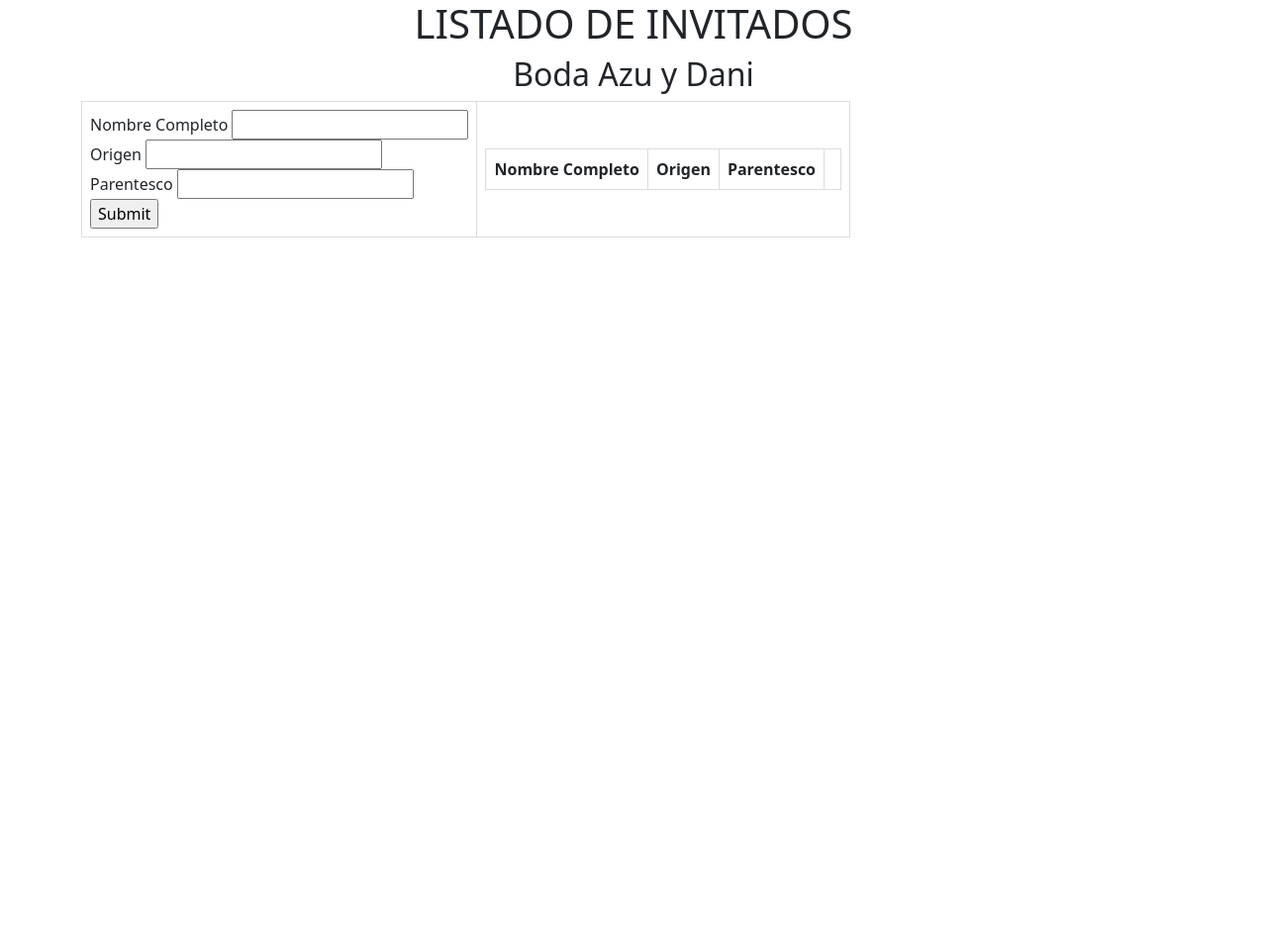
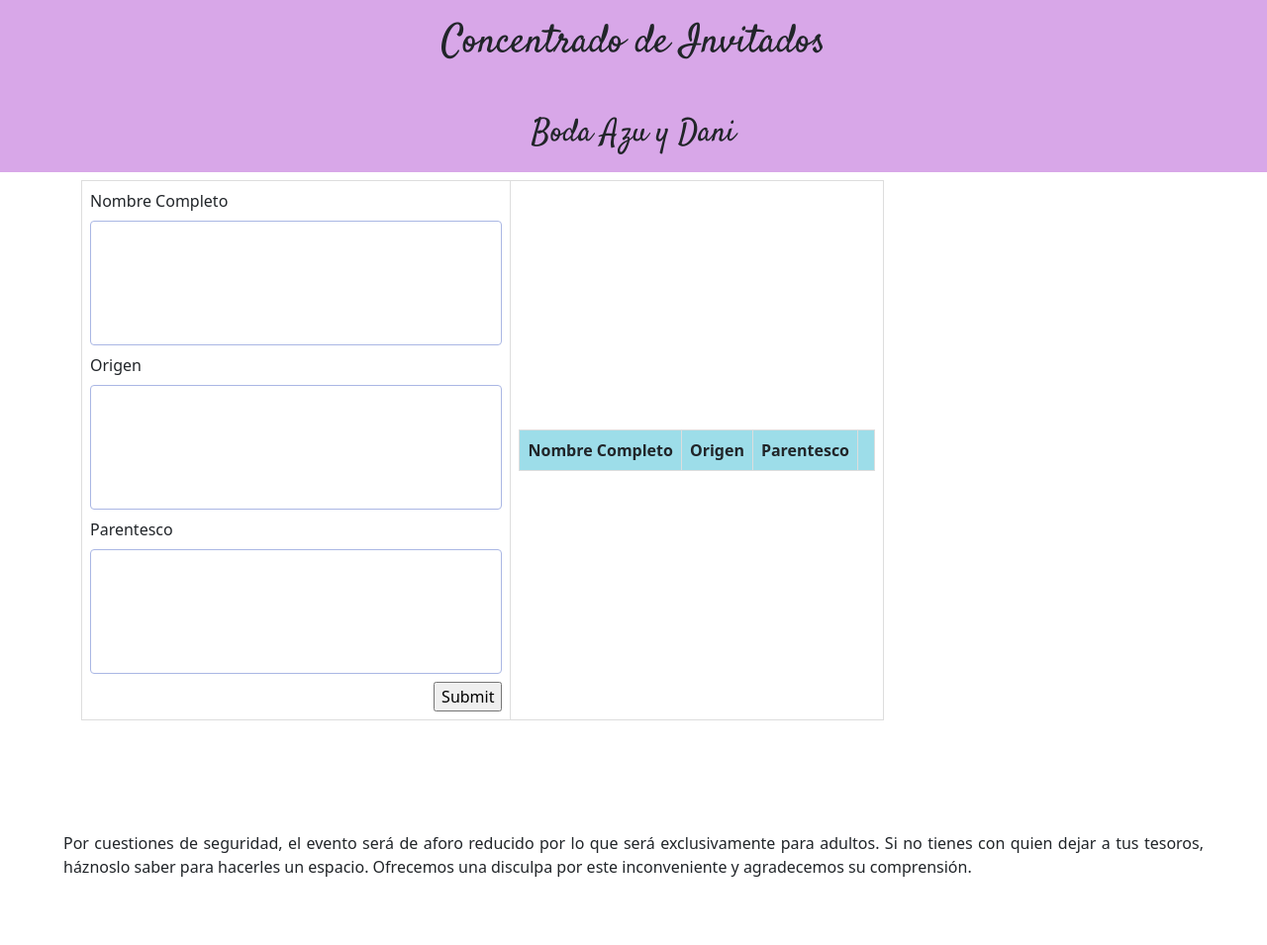
Before and after one commit to DRojasOlea/Proyecto-2-CRUD_DanielRojas, a plain HTML site: page index.html in a window 1280 px wide. Shown: the whole page at 99% size. Before the commit the page ends 800 px from the top, so only its background shows below. Drawn offline with nearby package versions, Linux system fonts and the light colour scheme.

Commit message:
Se agregraron estilos

```diff
--- a/index.html
+++ b/index.html
@@ -8,14 +8,16 @@
 <link   href="https://cdn.jsdelivr.net/npm/bootstrap@5.2.0-beta1/dist/css/bootstrap.min.css" rel="stylesheet" integrity="sha384-0evHe/X+R7YkIZDRvuzKMRqM+OrBnVFBL6DOitfPri4tjfHxaWutUpFmBp4vmVor" crossorigin="anonymous">
 <script src="https://cdn.jsdelivr.net/npm/bootstrap@5.2.0-beta1/dist/js/bootstrap.bundle.min.js" integrity="sha384-pprn3073KE6tl6bjs2QrFaJGz5/SUsLqktiwsUTF55Jfv3qYSDhgCecCxMW52nD2" crossorigin="anonymous"></script>
 <link   href="./style.css" rel="stylesheet">
+<link rel="preconnect" href="https://fonts.googleapis.com">
+<link rel="preconnect" href="https://fonts.gstatic.com" crossorigin>
+<link href="https://fonts.googleapis.com/css2?family=Satisfy&display=swap" rel="stylesheet">
     </head>
 <body>
    <header>
-       <h1>LISTADO DE INVITADOS</h1>
+       <h1>Concentrado de Invitados</h1>
        <h2>Boda Azu y Dani</h2>
    </header>
    <div class='container'>
-
            <table>
                <tr>
                    <td>
@@ -48,24 +50,24 @@
                                </tr>
                            </thead>
                            <tbody>
-
                            </tbody>
                        </table>
-
                    </td>
                </tr>
-
            </table>
-
    </div>
-
-
-
 
 <script type="text/javascript" src="./CRUD.js"></script>
 
 </body>
+</br>
+</br>
 <footer>
+    <p>Por cuestiones de seguridad, el evento será
+        de aforo reducido por lo que será exclusivamente
+        para adultos. Si no tienes con quien dejar a tus tesoros,
+         háznoslo saber para hacerles un espacio. Ofrecemos una disculpa por este inconveniente
+        y agradecemos su comprensión.</p>
 
 </footer>
 </html>
--- a/style.css
+++ b/style.css
@@ -1,18 +1,58 @@
 header{
+    background: #d8a7e8;
     text-align: center;
 }
+
+h1, h2{
+    padding: 20px;
+    font-family: Satisfy;
+}
+
+.container{
+    align-items: center;
+
+}
+
 body > table{
     width: 80%;
     margin: 0 auto;
 }
+
 table{
     border-collapse: collapse;
 }
+
 table.list{
     width: 100%;
 }
+
 td,th{
     border: 1px solid #dddddd;
     text-align: left;
     padding: 8px;
 }
+tr:nth-child(even),table.list thead>tr{
+    background-color: #9ddde9;
+}
+p{
+    text-align: justify;
+    padding: 5%;
+}
+input[type=text]{
+    width: 100%;
+    padding: 12% 20px;
+    margin: 8px 0;
+    display: inline-block;
+    border: 1px solid #aab7e4;
+    border-radius: 4px;
+    box-sizing: border-box;
+}
+.form-action-buttons{
+    text-align: right;
+}
+a{
+    cursor: pointer;
+    text-decoration: underline;
+    color: #8d0bb9;
+    margin-right: 4px;
+}
```
